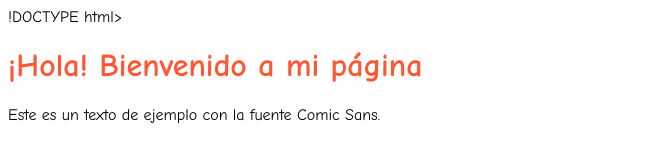
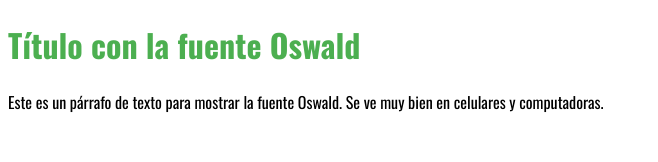
Before and after one commit to vicky1234321/mi-primera-web, a plain HTML site: page index.html in a window 1280 px wide. Shown: the whole page, without its empty margins (0-658 px from the left). Drawn offline with nearby package versions, Linux system fonts and the light colour scheme.

Commit message:
Update index.html

```diff
--- a/index.html
+++ b/index.html
@@ -1,24 +1,29 @@
-!DOCTYPE html>
+<!DOCTYPE html>
 <html lang="es">
 <head>
     <meta charset="UTF-8">
     <meta name="viewport" content="width=device-width, initial-scale=1.0">
-    <title>Mi página web</title>
+    <title>Mi página con la fuente Oswald</title>
+
+    <link rel="preconnect" href="https://fonts.googleapis.com">
+    <link rel="preconnect" href="https://fonts.gstatic.com" crossorigin>
+    <link href="https://fonts.googleapis.com/css2?family=Oswald:wght@200..700&display=swap" rel="stylesheet">
+
     <style>
+        /* Aquí va el código CSS para aplicar la fuente */
         body {
-            /* Con este código nos aseguramos que el texto siempre se vea bien */
-            font-family: "Comic Sans MS", "Comic Sans", cursive;
+            font-family: 'Oswald', sans-serif;
         }
 
         h1 {
-            color: #FF5733; /* Un poco de estilo para el título */
+            color: #4CAF50; /* Un color de ejemplo para el título */
         }
     </style>
 </head>
 <body>
 
-    <h1>¡Hola! Bienvenido a mi página</h1>
-    <p>Este es un texto de ejemplo con la fuente Comic Sans.</p>
+    <h1>Título con la fuente Oswald</h1>
+    <p>Este es un párrafo de texto para mostrar la fuente Oswald. Se ve muy bien en celulares y computadoras.</p>
 
 </body>
 </html>
```
